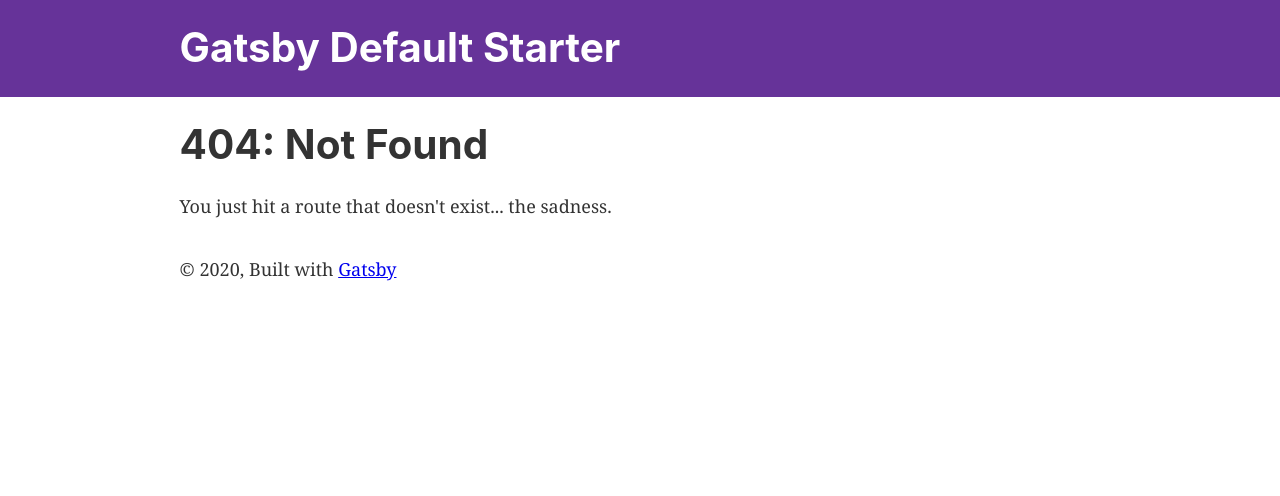
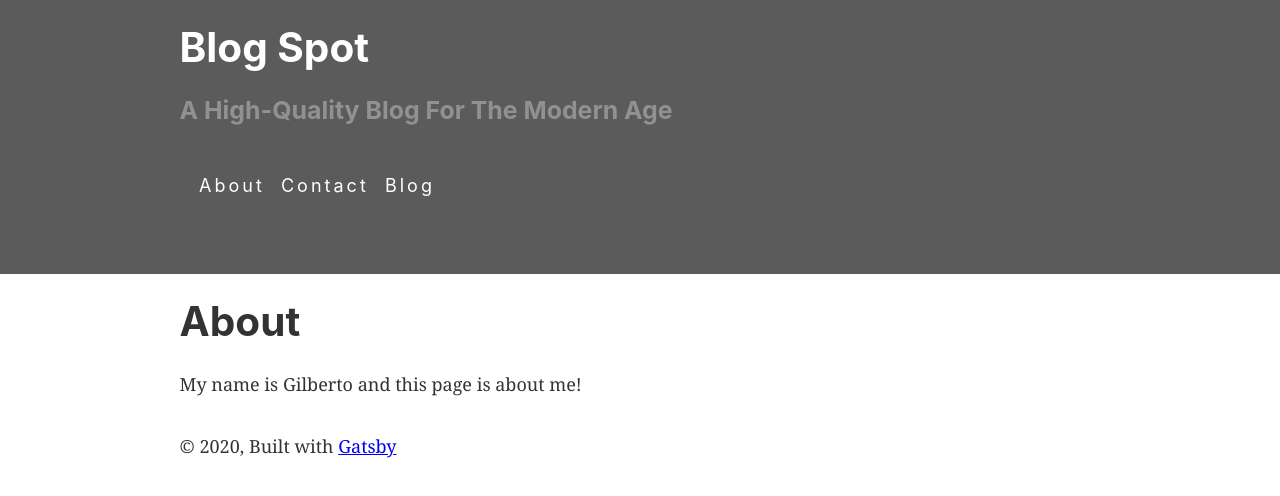
Before and after one commit to Gilberto-Vaz/gatsby_contentful_demo, a Gatsby site in the folder blog-spot/: page /about in a window 1280 px wide. Before the commit this address had no page. Built offline with nearby package versions, Linux system fonts and the light colour scheme; Gatsby itself is replaced by a stand-in of ours.

Commit message:
added pages; made header changes

```diff
--- a/blog-spot/gatsby-config.js
+++ b/blog-spot/gatsby-config.js
@@ -1,8 +1,8 @@
 module.exports = {
   siteMetadata: {
-    title: `Gatsby Default Starter`,
-    description: `Kick off your next, great Gatsby project with this default starter. This barebones starter ships with the main Gatsby configuration files you might need.`,
-    author: `@gatsbyjs`,
+    title: `Blog Spot`,
+    description: `A High-Quality Blog For The Modern Age`,
+    author: `@gvaz`,
   },
   plugins: [
     `gatsby-plugin-react-helmet`,
--- a/blog-spot/src/components/header.js
+++ b/blog-spot/src/components/header.js
@@ -1,11 +1,12 @@
 import { Link } from "gatsby"
 import PropTypes from "prop-types"
 import React from "react"
+import headerStyles from "../components/header.module.css"
 
-const Header = ({ siteTitle }) => (
+const Header = ({ siteTitle, siteDescrition, about, contact, blog }) => (
   <header
     style={{
-      background: `rebeccapurple`,
+      background: `rgba(50,50,50,0.8)`,
       marginBottom: `1.45rem`,
     }}
   >
@@ -16,7 +17,7 @@ const Header = ({ siteTitle }) => (
         padding: `1.45rem 1.0875rem`,
       }}
     >
-      <h1 style={{ margin: 0 }}>
+      <h1 style={{ margin: "0,0,0,0.9rem" }}>
         <Link
           to="/"
           style={{
@@ -27,12 +28,27 @@ const Header = ({ siteTitle }) => (
           {siteTitle}
         </Link>
       </h1>
+        <h3 style={{color: `rgba(223,227,235,0.4)`, margin: `0,0,0,0.9rem`}}>{siteDescrition}</h3>
+        <div style={{margin: `0,auto`, maxWidth: 960, padding: `1.45rem 1.08rem`, display: `flex`}}>
+          <h4 style={{marginRight: `0.9rem`}}>
+        <Link to= "/about" className={headerStyles.link}>{about}</Link>
+          </h4>
+          <h4 style={{marginRight: `0.9rem`}}>
+        <Link to= "/contact" className={headerStyles.link}>{contact}</Link>
+          </h4>
+          <h4 style={{marginRight: `0.9rem`}}>
+        <Link to= "/blog" className={headerStyles.link}>{blog}</Link>
+          </h4>
+        </div>
     </div>
   </header>
 )
 
 Header.propTypes = {
   siteTitle: PropTypes.string,
+  about: PropTypes.string,
+  contact: PropTypes.string,
+  blog: PropTypes.string,
 }
 
 Header.defaultProps = {
--- /dev/null
+++ b/blog-spot/src/components/header.module.css
@@ -0,0 +1,10 @@
+.link {
+    color: white;
+    text-decoration: none;
+    font-weight: 400;
+    letter-spacing: 3px;
+}
+
+.link:hover {
+    color: rgb(58,58,58);
+}
--- a/blog-spot/src/components/layout.js
+++ b/blog-spot/src/components/layout.js
@@ -18,6 +18,7 @@ const Layout = ({ children }) => {
       site {
         siteMetadata {
           title
+          description
         }
       }
     }
@@ -25,7 +26,7 @@ const Layout = ({ children }) => {
 
   return (
     <>
-      <Header siteTitle={data.site.siteMetadata?.title || `Title`} />
+      <Header siteTitle={data.site.siteMetadata?.title || `Title`} siteDescrition={data.site.siteMetadata.description} about="About" contact="Contact" blog="Blog" />
       <div
         style={{
           margin: `0 auto`,
--- /dev/null
+++ b/blog-spot/src/pages/about.js
@@ -0,0 +1,15 @@
+import React from "react"
+import Layout from "../components/layout"
+import SEO from "../components/seo"
+
+const About = () => {
+    return (
+        <Layout>
+            <SEO title="About"/>
+            <h1>About</h1>
+            <p>My name is Gilberto and this page is about me!</p>
+        </Layout>
+    )
+}
+
+export default About
--- /dev/null
+++ b/blog-spot/src/pages/contact.js
@@ -0,0 +1,16 @@
+import React from "react"
+import { Link } from "gatsby"
+import Layout from "../components/layout"
+import SEO from "../components/seo"
+
+const Contact = () => {
+    return (
+        <Layout>
+            <SEO title= "Contact" />
+            <p>This page is the contact page.</p>
+            <Link to="/">Go Home</Link>
+        </Layout>
+    )
+}
+
+export default Contact
--- a/blog-spot/src/pages/index.js
+++ b/blog-spot/src/pages/index.js
@@ -10,7 +10,7 @@ const IndexPage = () => (
     <SEO title="Home" />
     <h1>Welcome!</h1>
     <h2>My name is Gilberto and this is my blog! I'm also a Web Development Student.
-      <p>Need an instructor? <Link to="/contact">Click Here!</Link></p>
+      <p>Need an instructor? <Link to="/contact">Click Here!</Link> </p>
     </h2>
   </Layout>
 )
```
